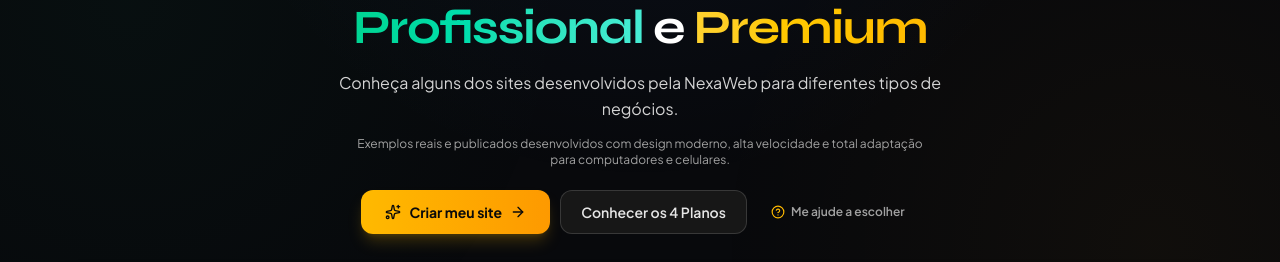
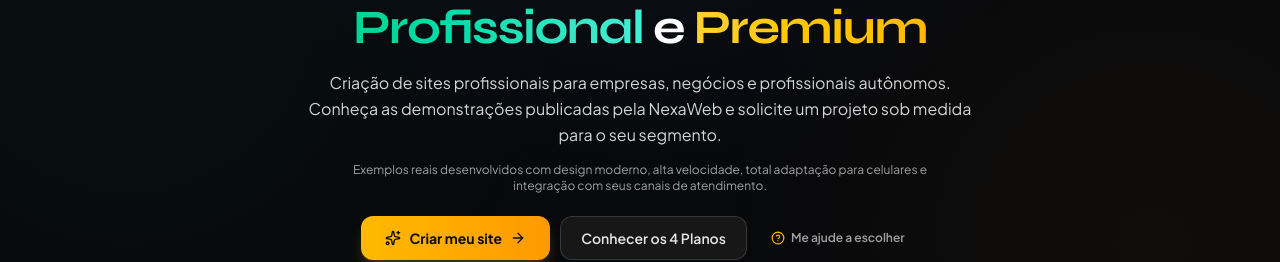
Before and after one commit to pererinhapoo-wq/nexaweb-studio, a React (Vite) app: page / in a window 1280 px wide. Shown: the part 276-538 px from the top of the page. Built offline with nearby package versions, Linux system fonts and the light colour scheme.

Commit message:
feat(seo): add JSON-LD schema and improve site content
Include structured data for SEO and enhance copy across the hero, features, and image alt text to improve search visibility and accessibility.

```diff
--- a/index.html
+++ b/index.html
@@ -20,6 +20,42 @@
     <noscript>
       <link href="https://fonts.googleapis.com/css2?family=Plus+Jakarta+Sans:wght@400;500;600;700;800&family=Syne:wght@700;800&display=swap" rel="stylesheet" />
     </noscript>
+    <script type="application/ld+json">
+    {
+      "@context": "https://schema.org",
+      "@graph": [
+        {
+          "@type": "WebSite",
+          "@id": "https://nexaweeb.vercel.app/#website",
+          "url": "https://nexaweeb.vercel.app/",
+          "name": "NexaWeb",
+          "description": "Criação de sites profissionais para empresas, negócios e profissionais. Conheça os projetos da NexaWeb e solicite um site feito para o seu negócio.",
+          "inLanguage": "pt-BR"
+        },
+        {
+          "@type": "Organization",
+          "@id": "https://nexaweeb.vercel.app/#organization",
+          "name": "NexaWeb",
+          "url": "https://nexaweeb.vercel.app/",
+          "sameAs": [
+            "https://www.instagram.com/nexaw1/"
+          ],
+          "description": "Criação e desenvolvimento de sites profissionais, institucionais e personalizados para empresas, negócios e profissionais autônomos."
+        },
+        {
+          "@type": "Service",
+          "@id": "https://nexaweeb.vercel.app/#service",
+          "name": "Criação de Sites Profissionais",
+          "serviceType": "Desenvolvimento de Sites",
+          "provider": {
+            "@id": "https://nexaweeb.vercel.app/#organization"
+          },
+          "description": "Criação e desenvolvimento de sites profissionais, páginas institucionais, projetos sob medida e landing pages responsivas para negócios e profissionais.",
+          "areaServed": "BR"
+        }
+      ]
+    }
+    </script>
   </head>
   <body class="bg-[#08090C] text-neutral-100 antialiased selection:bg-amber-400/20 selection:text-amber-200">
     <div id="root"></div>
--- a/src/App.tsx
+++ b/src/App.tsx
@@ -479,11 +479,11 @@
 
             {/* Subtitles */}
             <p className="text-xs sm:text-sm md:text-base text-neutral-300 font-normal leading-relaxed max-w-2xl mx-auto">
-              Conheça alguns dos sites desenvolvidos pela NexaWeb para diferentes tipos de negócios.
+              Criação de sites profissionais para empresas, negócios e profissionais autônomos. Conheça as demonstrações publicadas pela NexaWeb e solicite um projeto sob medida para o seu segmento.
             </p>
 
             <p className="text-[11px] sm:text-xs text-neutral-400 max-w-xl mx-auto">
-              Exemplos reais e publicados desenvolvidos com design moderno, alta velocidade e total adaptação para computadores e celulares.
+              Exemplos reais desenvolvidos com design moderno, alta velocidade, total adaptação para celulares e integração com seus canais de atendimento.
             </p>
 
             {/* Hero Main Action Buttons */}
@@ -896,7 +896,7 @@
               Por que a NexaWeb é a escolha certa?
             </h2>
             <p className="text-xs sm:text-sm text-neutral-400">
-              Qualidade estética, design responsivo de alto nível e velocidade de carregamento para o seu negócio.
+              Desenvolvimento e criação de sites profissionais com design responsivo de alto nível, velocidade de carregamento e foco na conversão do seu negócio.
             </p>
           </div>
 
--- a/src/components/ProjectCardImage.tsx
+++ b/src/components/ProjectCardImage.tsx
@@ -195,7 +195,7 @@
           <img
             key={activeImageSrc}
             src={activeImageSrc}
-            alt={`Captura da demonstração ${project.name} - NexaWeb`}
+            alt={`Demonstração de site profissional para ${project.category.toLowerCase()} — ${project.name}`}
             width={600}
             height={375}
             loading={priority ? 'eager' : 'lazy'}
--- a/src/components/ShowcaseBanner.tsx
+++ b/src/components/ShowcaseBanner.tsx
@@ -406,7 +406,7 @@
                   <img
                     key={activeImageSrc}
                     src={activeImageSrc}
-                    alt={`Prévia do projeto ${currentProject.name}`}
+                    alt={`Demonstração de site profissional para ${currentProject.category.toLowerCase()} — ${currentProject.name}`}
                     width={800}
                     height={500}
                     loading="eager"
```
